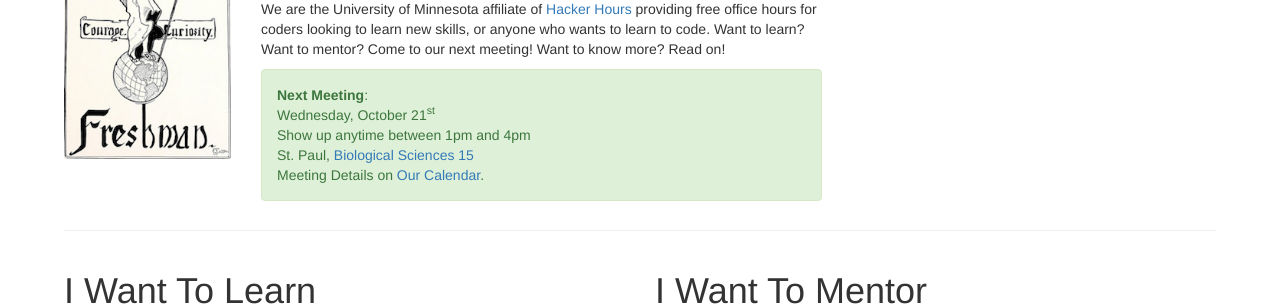
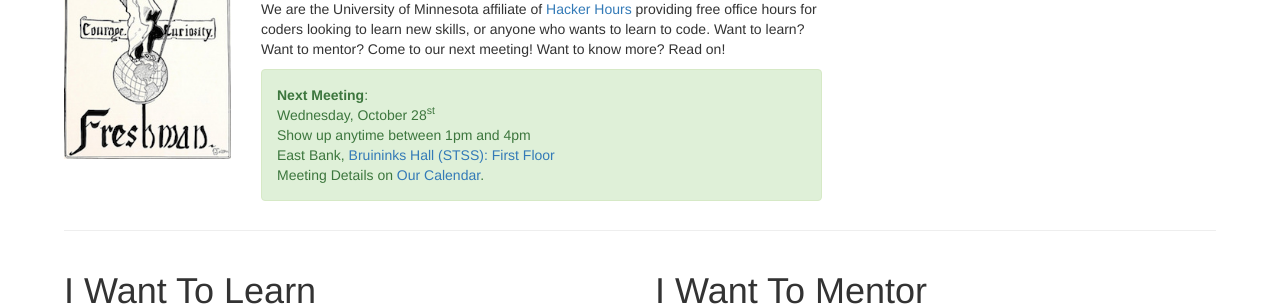
Before and after one commit to umnhackerhours/umnhackerhours.github.io, a Jekyll site: the page built from index.markdown, in a window 1280 px wide. Shown: the part 175-481 px from the top of the page. Built offline with Jekyll 4.4.1, drawn with Linux system fonts in a browser that asks for light colours.

Commit message:
10/28 meeting details

```diff
--- a/index.markdown
+++ b/index.markdown
@@ -13,9 +13,9 @@ description: Home
       <div class="alert alert-success" role="alert">
         <a class="anchor" id="next_meeting"></a>
         <strong>Next Meeting</strong>:<br />
-        Wednesday, October 21<sup>st</sup><br />
+        Wednesday, October 28<sup>st</sup><br />
         Show up anytime between 1pm and 4pm<br />
-        St. Paul, <a href="http://campusmaps.umn.edu/biological-sciences">Biological Sciences 15</a><br />
+        East Bank, <a href="http://campusmaps.umn.edu/robert-h-bruininks-hall">Bruininks Hall (STSS): First Floor</a><br />
         Meeting Details on <a href="https://www.google.com/calendar/embed?src=umn.edu_ii9odmho4m63bsq19879mu0iis%40group.calendar.google.com&ctz=America/Chicago">Our Calendar</a>.
       </div>
     </div>
```
